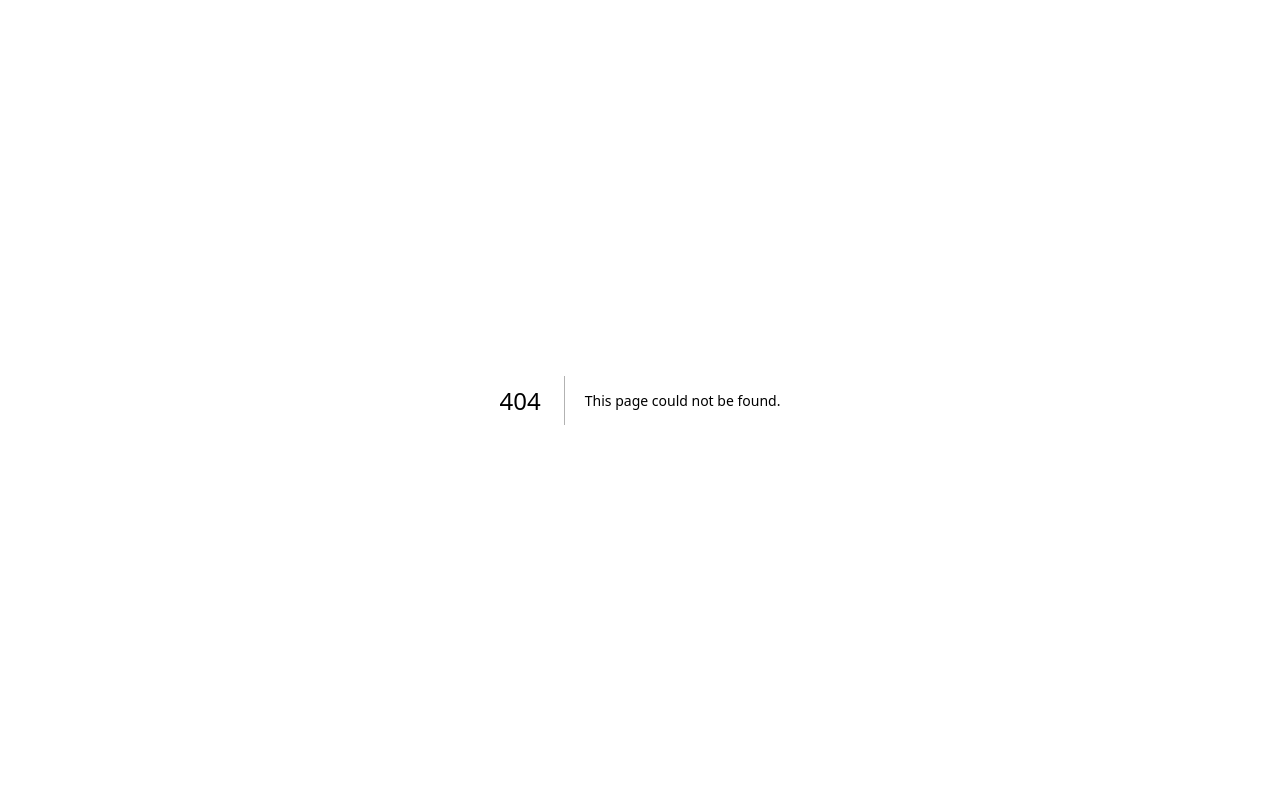
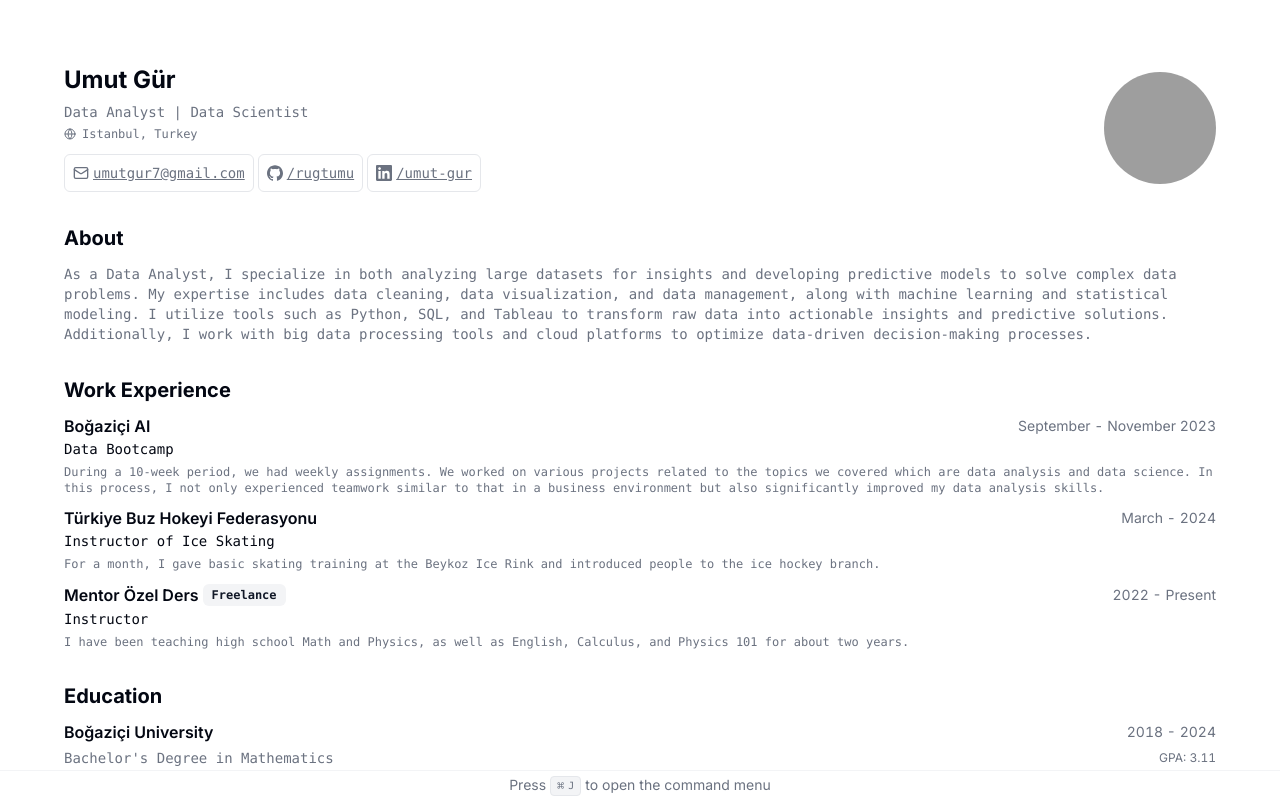
Before and after one commit to rugtumu/CV, a Next.js app: page /cv in a window 1280 px wide. Before the commit this address had no page. Shown: the top 800 px of the page. Built offline with nearby package versions, Linux system fonts and the light colour scheme; grey boxes are pictures that could not be loaded.

Commit message:
cv page added to app

```diff
--- /dev/null
+++ b/src/app/cv/page.tsx
@@ -0,0 +1,221 @@
+import { Avatar, AvatarFallback, AvatarImage } from "@/components/ui/avatar";
+import { Card, CardHeader, CardContent } from "@/components/ui/card";
+import { Badge } from "@/components/ui/badge";
+import { CommandMenu } from "@/components/command-menu";
+import { Metadata } from "next";
+import { Section } from "@/components/ui/section";
+import { GlobeIcon, MailIcon, PhoneIcon } from "lucide-react";
+import { Button } from "@/components/ui/button";
+import { RESUME_DATA } from "@/data/resume-data";
+import { ProjectCard } from "@/components/project-card";
+
+export const metadata: Metadata = {
+  title: `${RESUME_DATA.name} | ${RESUME_DATA.about}`,
+  description: RESUME_DATA.summary,
+};
+
+export default function Page() {
+  return (
+    <div className="container relative mx-auto scroll-my-12 overflow-auto p-8 md:p-16">
+      <section className="mx-auto w-full max-w-full space-y-8 bg-white">
+        <div className="flex items-center justify-between">
+          <div className="flex-1 space-y-1.5">
+            <h1 className="text-2xl font-bold">{RESUME_DATA.name}</h1>
+            <p className="max-w-full text-pretty font-mono text-sm text-muted-foreground">
+              {RESUME_DATA.about}
+            </p>
+            <p className="max-w-full items-center text-pretty font-mono text-xs text-muted-foreground">
+              <a
+                className="inline-flex gap-x-1.5 align-baseline leading-none hover:underline"
+                href={RESUME_DATA.locationLink}
+                target="_blank"
+              >
+                <GlobeIcon className="size-3" />
+                {RESUME_DATA.location}
+              </a>
+            </p>
+            <div className="flex gap-x-1 pt-1 font-mono text-sm text-muted-foreground">
+              {RESUME_DATA.contact.email ? (
+                <Button
+                  className="size-35"
+                  variant="outline"
+                  size="icon"
+                  asChild
+                >
+                  <a href={`mailto:${RESUME_DATA.contact.email}`} className="flex items-center gap-1 underline">
+                    <MailIcon className="size-4" />
+                    {RESUME_DATA.contact.email}
+                  </a>
+                </Button>
+              ) : null}
+              {RESUME_DATA.contact.tel ? (
+                <Button
+                  className="size-30"
+                  variant="outline"
+                  size="icon"
+                  asChild
+                >
+                  <a href={`tel:${RESUME_DATA.contact.tel}`} className="flex items-center gap-1 underline">
+                    <PhoneIcon className="size-4" />
+                    {RESUME_DATA.contact.tel}
+                  </a>
+                </Button>
+              ) : null}
+              {RESUME_DATA.contact.social.map((social) => (
+                <Button
+                  key={social.name}
+                  className="size-30"
+                  variant="outline"
+                  size="icon"
+                  asChild
+                >
+                  <a href={social.url} className="flex items-center gap-1 underline">
+                    <social.icon className="size-4" />
+                    {social.text}
+                  </a>
+                </Button>
+              ))}
+            </div>
+            <div className="hidden flex-col gap-x-1 font-mono text-sm text-muted-foreground">
+              {RESUME_DATA.contact.email ? (
+                <a href={`mailto:${RESUME_DATA.contact.email}`}>
+                  <span className="underline">{RESUME_DATA.contact.email}</span>
+                </a>
+              ) : null}
+              {RESUME_DATA.contact.tel ? (
+                <a href={`tel:${RESUME_DATA.contact.tel}`}>
+                  <span className="underline">{RESUME_DATA.contact.tel}</span>
+                </a>
+              ) : null}
+            </div>
+          </div>
+
+          <Avatar className="size-28 mt-4 md:mt-0 md:ml-4">
+            <AvatarImage alt={RESUME_DATA.name} src={RESUME_DATA.avatarUrl} />
+            <AvatarFallback>{RESUME_DATA.initials}</AvatarFallback>
+          </Avatar>
+        </div>
+        <Section>
+          <h2 className="text-xl font-bold">About</h2>
+          <p className="text-pretty font-mono text-sm text-muted-foreground">
+            {RESUME_DATA.summary}
+          </p>
+        </Section>
+        <Section>
+          <h2 className="text-xl font-bold">Work Experience</h2>
+          {RESUME_DATA.work.map((work) => {
+            return (
+              <Card key={work.company}>
+                <CardHeader>
+                  <div className="flex items-center justify-between gap-x-2 text-base">
+                    <h3 className="inline-flex items-center justify-center gap-x-1 font-semibold leading-none">
+                      <a className="hover:underline" href={work.link}>
+                        {work.company}
+                      </a>
+
+                      <span className="inline-flex gap-x-1">
+                        {work.badges.map((badge) => (
+                          <Badge
+                            variant="secondary"
+                            className="align-middle text-xs"
+                            key={badge}
+                          >
+                            {badge}
+                          </Badge>
+                        ))}
+                      </span>
+                    </h3>
+                    <div className="text-sm tabular-nums text-gray-500">
+                      {work.start} - {work.end ?? "Present"}
+                    </div>
+                  </div>
+
+                  <h4 className="font-mono text-sm leading-none">
+                    {work.title}
+                  </h4>
+                </CardHeader>
+                <CardContent className="mt-2 text-xs">
+                  {work.description}
+                </CardContent>
+              </Card>
+            );
+          })}
+        </Section>
+        <Section>
+          <h2 className="text-xl font-bold">Education</h2>
+          {RESUME_DATA.education.map((education) => {
+            return (
+              <Card key={education.school}>
+                <CardHeader>
+                  <div className="flex items-center justify-between gap-x-2 text-base">
+                    <div className="font-semibold leading-none">
+                      {education.school}
+                    </div>
+
+                    <div className="text-sm tabular-nums text-gray-500">
+                      {education.start} - {education.end}
+                    </div>
+                  </div>
+
+                  <div className="flex items-center justify-between gap-x-2 text-base">
+                    <CardContent className="mt-18">
+                        {education.degree}
+                    </CardContent>
+
+                    <div className="text-right">
+                          <div className="text-xs tabular-nums text-gray-500">
+                          {education.gpa}
+                          </div>
+                        </div>
+                  </div>
+                </CardHeader>
+              </Card>
+            );
+          })}
+        </Section>
+        <Section>
+          <h2 className="text-xl font-bold">Skills</h2>
+          <div className="flex flex-wrap gap-1">
+            {RESUME_DATA.skills.map((skills) => {
+              return (
+                <Badge className="" key={skills}>
+                  {skills}
+                </Badge>
+              );
+            })}
+          </div>
+        </Section>
+
+        <Section className="scroll-mb-16">
+          <h2 className="text-xl font-bold">Projects & Certificates</h2>
+          <div className="-mx-3 grid grid-cols-1 gap-3 md:grid-cols-3 lg:grid-cols-3">
+            {RESUME_DATA.projects.map((project) => {
+              return (
+                <ProjectCard
+                  key={project.title}
+                  title={project.title}
+                  description={project.description}
+                  tags={project.techStack}
+                  link={"link" in project ? project.link.href : undefined}
+                />
+              );
+            })}
+          </div>
+        </Section>
+      </section>
+
+      <CommandMenu
+        links={[
+          {
+            url: RESUME_DATA.personalWebsiteUrl,
+            title: "Personal Website",
+          },
+          ...RESUME_DATA.contact.social.map((socialMediaLink) => ({
+            url: socialMediaLink.url,
+            title: socialMediaLink.name,
+          })),
+        ]}
+      />
+    </div>
+  );
+}
```
